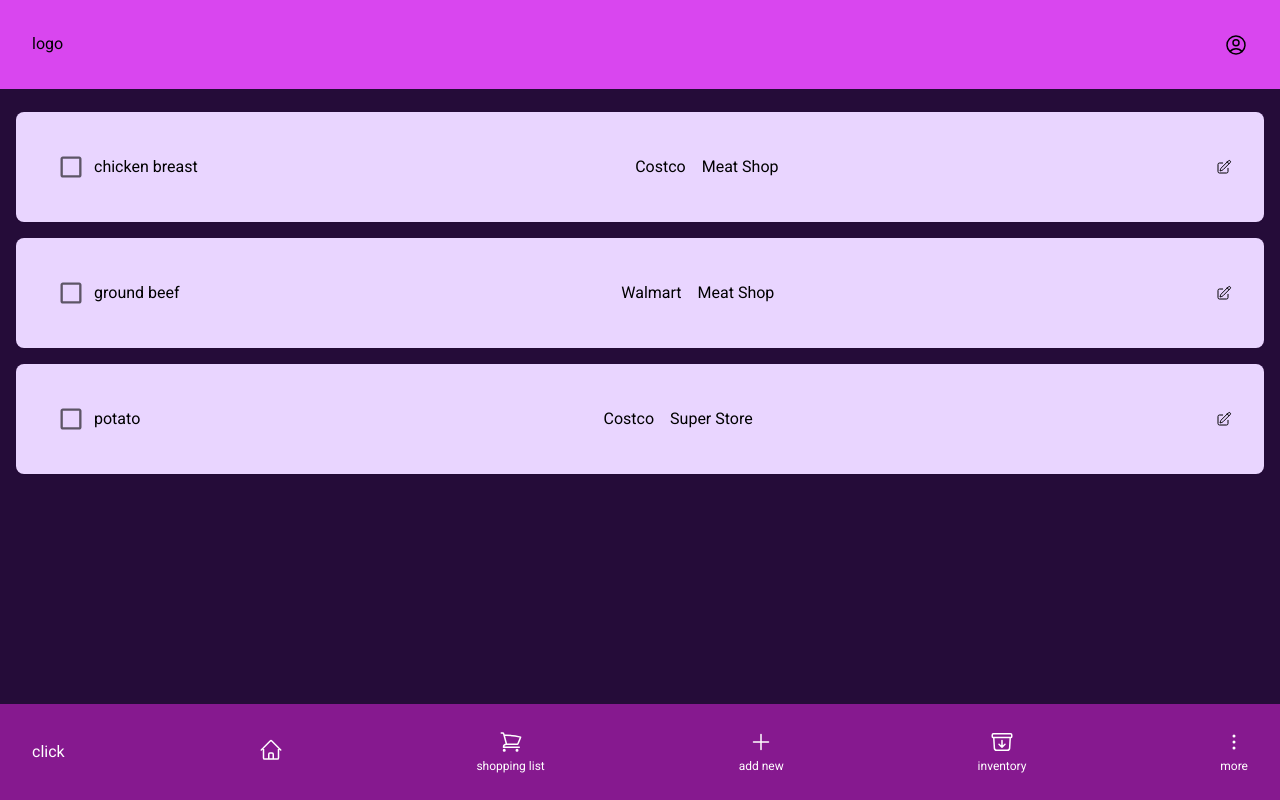
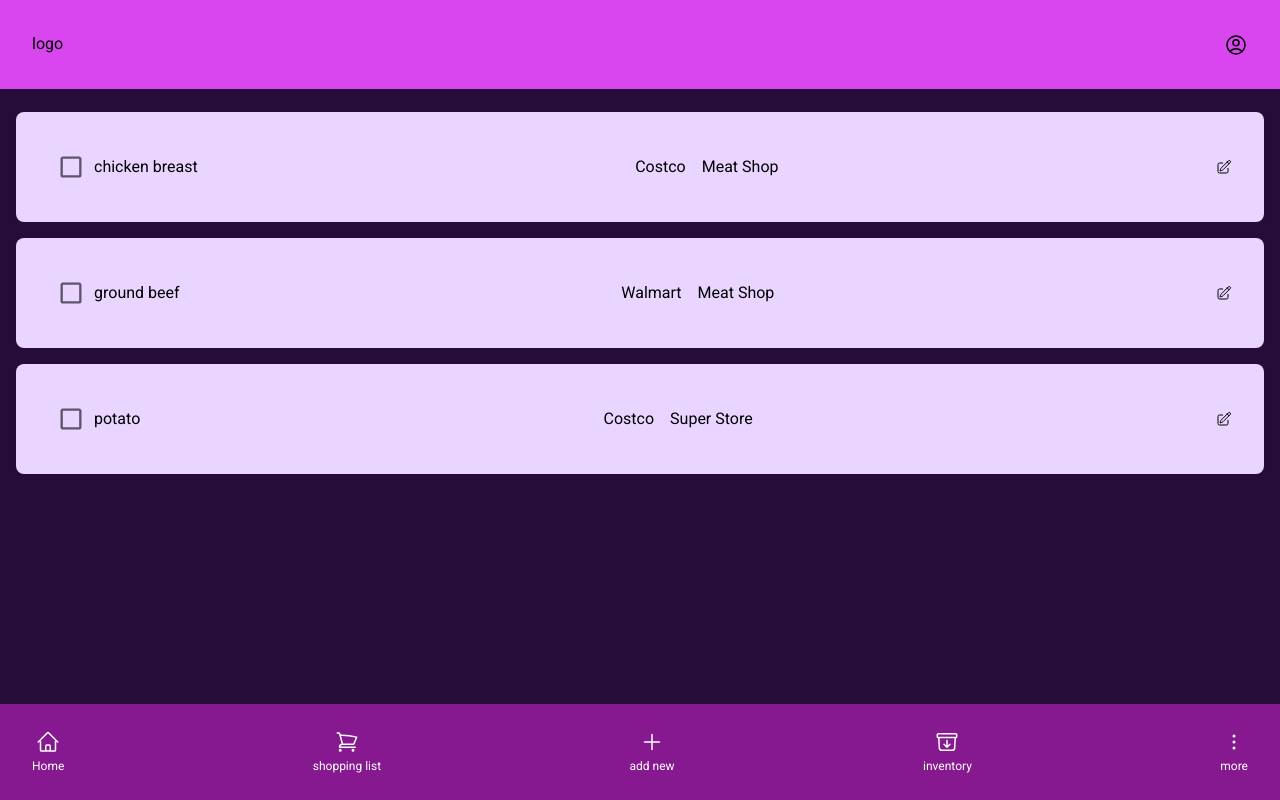
Before and after one commit to teaRain9/household-inventory, a Next.js app: page / in a window 1280 px wide. Built offline with nearby package versions, Linux system fonts and the light colour scheme.

Commit message:
fix the context issue

```diff
--- a/src/components/layout/main-navigation.js
+++ b/src/components/layout/main-navigation.js
@@ -15,10 +15,6 @@
   return (
     <nav className=" bg-fuchsia-800 fixed bottom-0 w-full h-24">
       <ul className="flex justify-between flex-nowrap items-center w-full h-24 p-8 text-white">
-        <li>
-        <button onClick={activeCtx.onChangeCategory('home')}>click</button>
-
-        </li>
         <li className="flex-col justify-centercursor-pointer text-center">
           <Link href="/">
             <HomeIcon />
--- a/src/pages/_app.js
+++ b/src/pages/_app.js
@@ -1,6 +1,13 @@
 import Layout from '@/components/layout/layout'
+import { ActiveContextProvider } from '@/store/active-context'
 import '@/styles/globals.css'
 
 export default function App({ Component, pageProps }) {
-  return <Layout><Component {...pageProps} /></Layout>
+  return (
+    <ActiveContextProvider>
+      <Layout>
+        <Component {...pageProps} />
+      </Layout>
+    </ActiveContextProvider>
+  );
 }
--- a/src/store/active-context.js
+++ b/src/store/active-context.js
@@ -6,12 +6,11 @@
     onChangeCategory: () => {},
 })
 
-const ActiveContextProvider = (props) => {
+export const ActiveContextProvider = (props) => {
     const [activeCategory, setActiveCategory] = useState('Home')
 
     const changeCategoryHandler = (category) => {
         setActiveCategory(category);
-        console.log('context function')
     }
 
     return <ActiveContext.Provider value={
```
